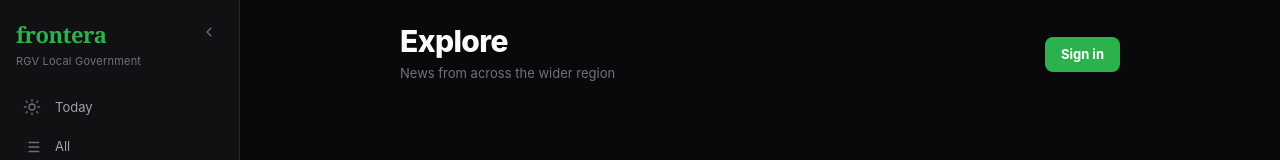
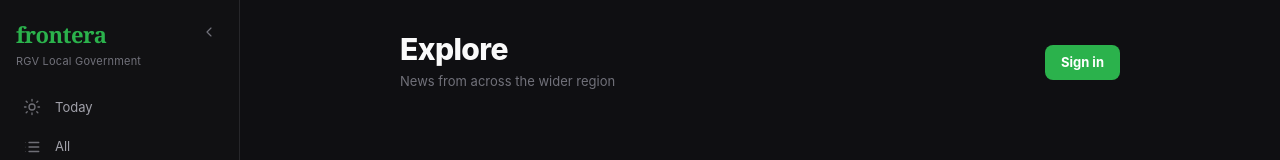
Before and after one commit to dsuyu1/frontera-hacks-2026, a Next.js app in the folder frontend/: page /explore in a window 1280 px wide. Shown: the top 160 px of the page. Built offline with nearby package versions, Linux system fonts and the light colour scheme; no server answers.

Commit message:
ui: soften background and add top padding

```diff
--- a/frontend/app/globals.css
+++ b/frontend/app/globals.css
@@ -6,7 +6,7 @@
   --sidebar-border: #27272a;
   --sidebar-active-bg: #1c1c1f;
   --sidebar-hover-bg: #18181b;
-  --main-bg: #09090b;
+  --main-bg: #0f0f12;
   --row-bg: transparent;
   --row-hover: #18181b;
   --row-selected: #1c1c1f;
--- a/frontend/components/FeedLayout.tsx
+++ b/frontend/components/FeedLayout.tsx
@@ -7,7 +7,7 @@ import ArticleRow from './ArticleRow';
 import Reader from './Reader';
 import AiSidePanel from './AiSidePanel';
 import MobileTabs from './MobileTabs';
-import { getStoredUser, startLogin, AuthUser } from '@/lib/auth';
+import { AUTH_CHANGED_EVENT, getStoredUser, startLogin, AuthUser } from '@/lib/auth';
 import { ChevronRight } from './Icons';
 
 interface Props {
@@ -31,7 +31,7 @@ function groupBySource(items: FeedItem[]): { domain: string; items: FeedItem[] }
 
 export default function FeedLayout({ title, items, loading, subtitle }: Props) {
   const [selected, setSelected] = useState<FeedItem | null>(null);
-  const [user] = useState<AuthUser | null>(() => getStoredUser());
+  const [user, setUser] = useState<AuthUser | null>(() => getStoredUser());
   const [sidebarOpen, setSidebarOpen] = useState(true);
   const bodyRef = useRef<HTMLDivElement | null>(null);
   const [collapsedHeader, setCollapsedHeader] = useState(false);
@@ -61,6 +61,12 @@ export default function FeedLayout({ title, items, loading, subtitle }: Props) {
     return () => el.removeEventListener('scroll', onScroll);
   }, []);
 
+  useEffect(() => {
+    const sync = () => setUser(getStoredUser());
+    window.addEventListener(AUTH_CHANGED_EVENT, sync);
+    return () => window.removeEventListener(AUTH_CHANGED_EVENT, sync);
+  }, []);
+
   return (
     <div style={{ display: 'flex', height: '100vh', background: 'var(--main-bg)', overflow: 'hidden' }}>
       <Sidebar open={sidebarOpen} onToggle={() => setSidebarOpen(v => !v)} />
@@ -70,7 +76,7 @@ export default function FeedLayout({ title, items, loading, subtitle }: Props) {
 
         {/* Page header */}
         <div style={{
-          padding: collapsedHeader ? '12px 20px' : '26px 20px 14px',
+          padding: collapsedHeader ? '14px 20px' : '34px 20px 16px',
           borderBottom: collapsedHeader ? '1px solid var(--border)' : 'none',
           background: 'var(--main-bg)',
           flexShrink: 0,
```
